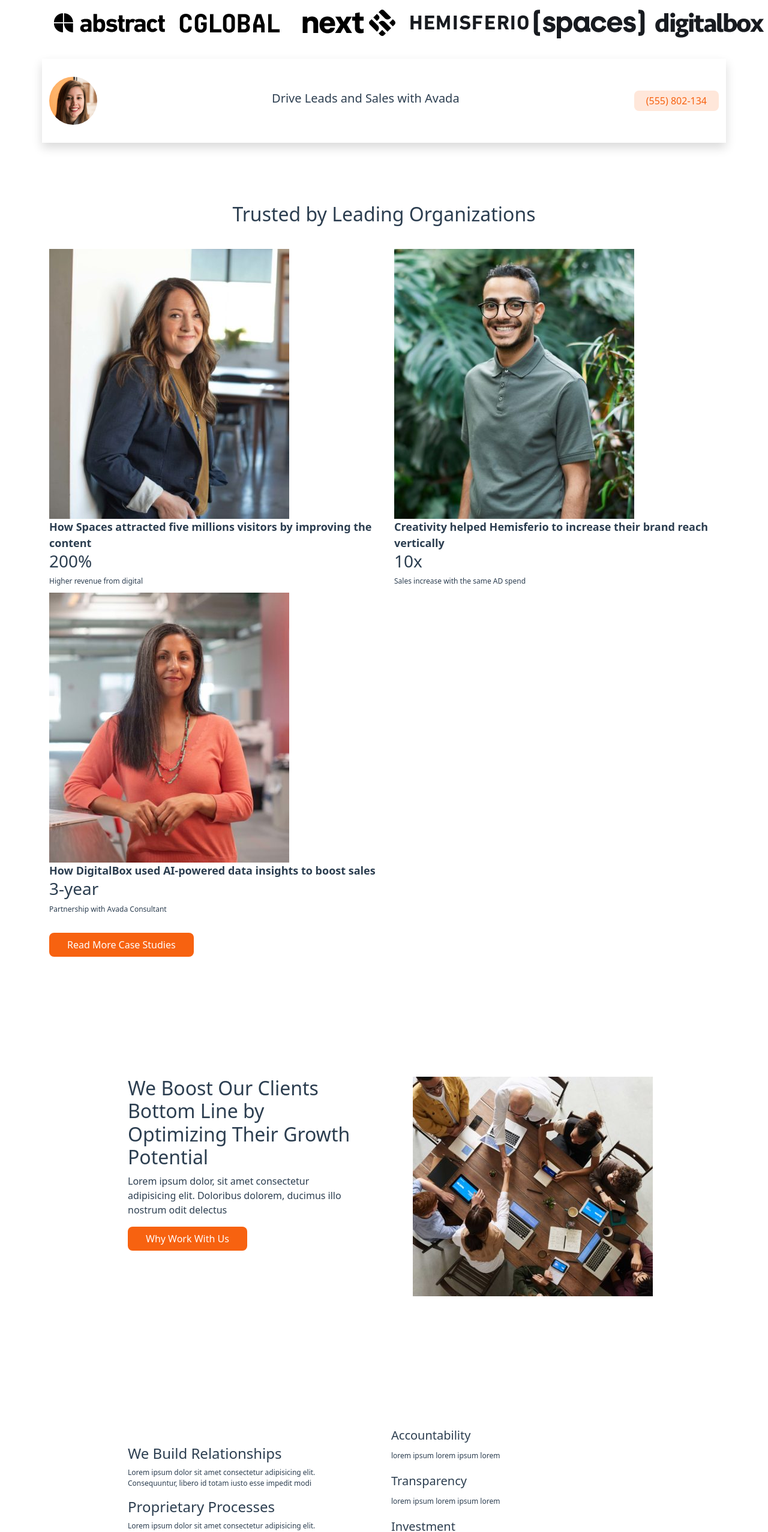
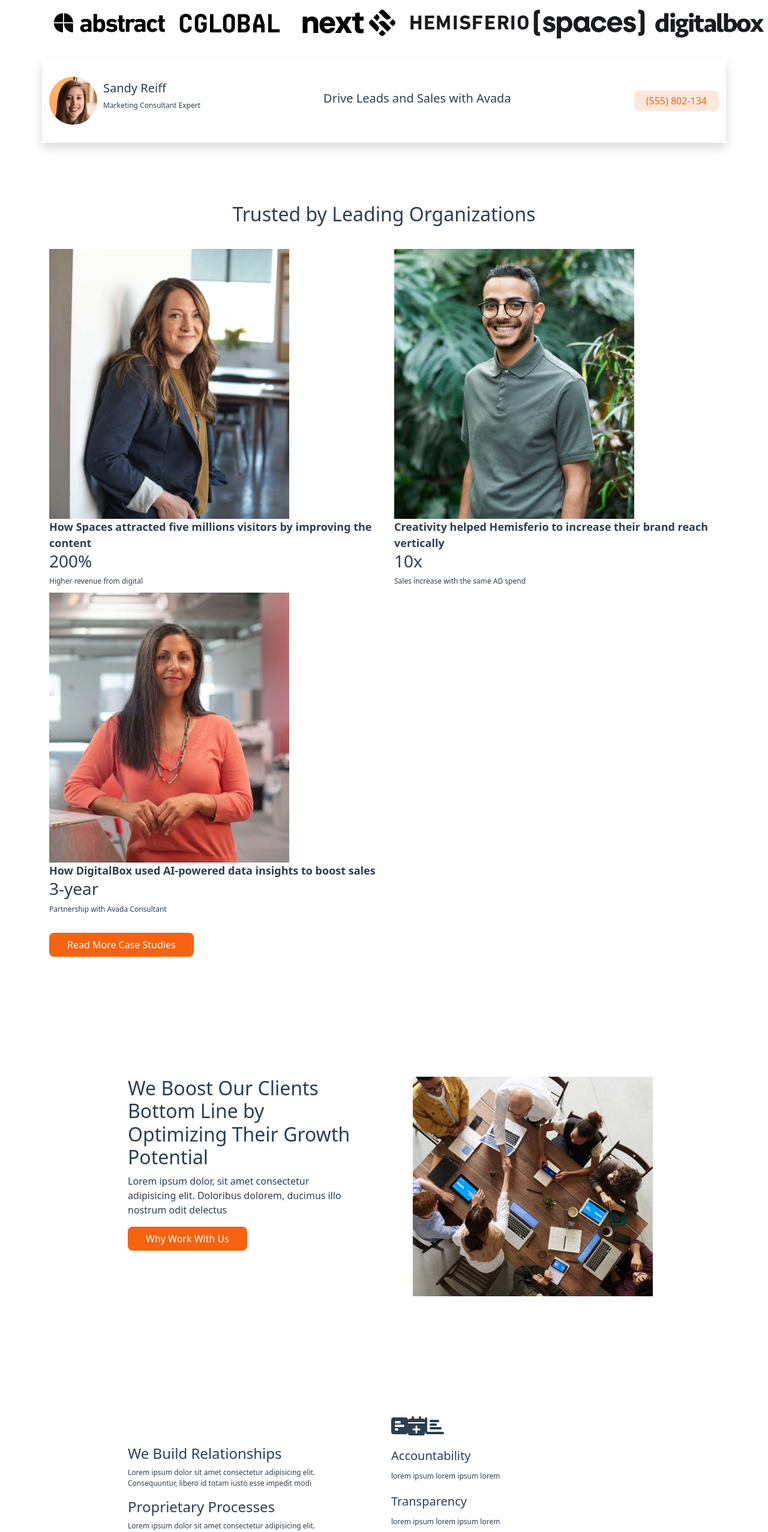
Before and after one commit to Trusimo/proj-html-vuejs, a Vue app: page / in a window 1280 px wide. Shown: the part 2300-4854 px from the top of the page at 60% size. Built offline with nearby package versions, Linux system fonts and the light colour scheme.

Commit message:
completes horizontal bar

```diff
--- a/src/components/TheMain.vue
+++ b/src/components/TheMain.vue
@@ -53,8 +53,12 @@
         </div>
 
         <div class="container flex-partner shadow">
-            <div>
+            <div class="flex-bar">
                 <img class="img-rounded" src="../../public/marketing-expert-cta.png" alt="">
+                <div>
+                    <h5>Sandy Reiff</h5>
+                    <p class="font-small">Marketing Consultant Expert</p>
+                </div>
             </div>
             <h5>Drive Leads and Sales with Avada</h5>
             <button class="btn-orange">(555) 802-134</button>
@@ -114,7 +118,9 @@
                 <div class="col-5">
                     <div>
                         <div>
-                            <!-- iconafontawesome -->
+                            <i class="fa-solid fa-2x fa-square-poll-horizontal"></i>
+                            <i class="fa-solid fa-2x fa-calendar-plus"></i>
+                            <i class="fa-solid fa-2x fa-chart-bar"></i>
                         </div>
                         <div v-for="(item, index) in qualities" :key="index">
                             <h5 class="padding-title">{{ item.title }}</h5>
@@ -351,6 +357,12 @@ export default {
     align-items: flex-end;
 }
 
+.flex-bar {
+    display: flex;
+    gap: 10px;
+    align-items: center;
+}
+
 .padding-sec {
     padding: 100px 0;
 }
```
